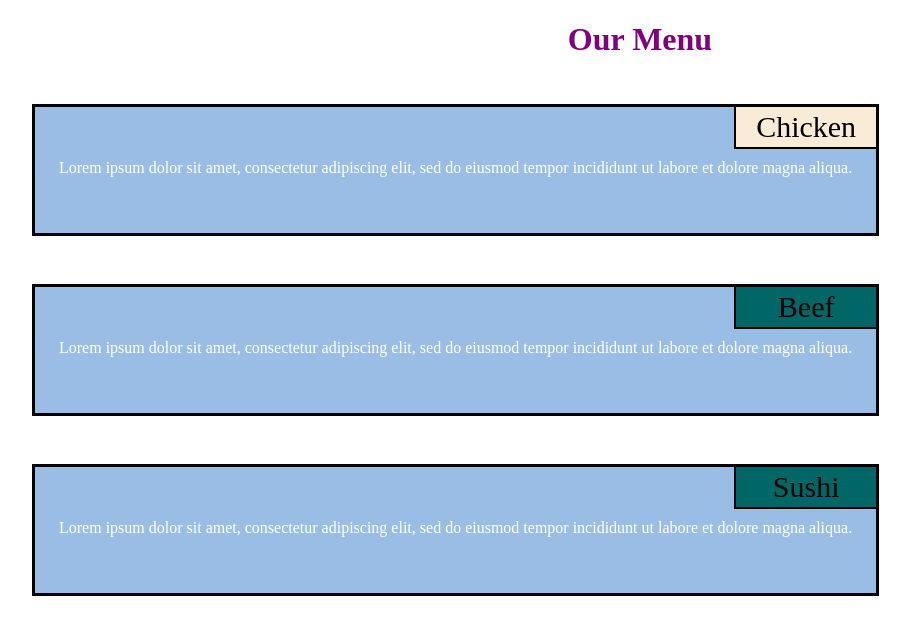
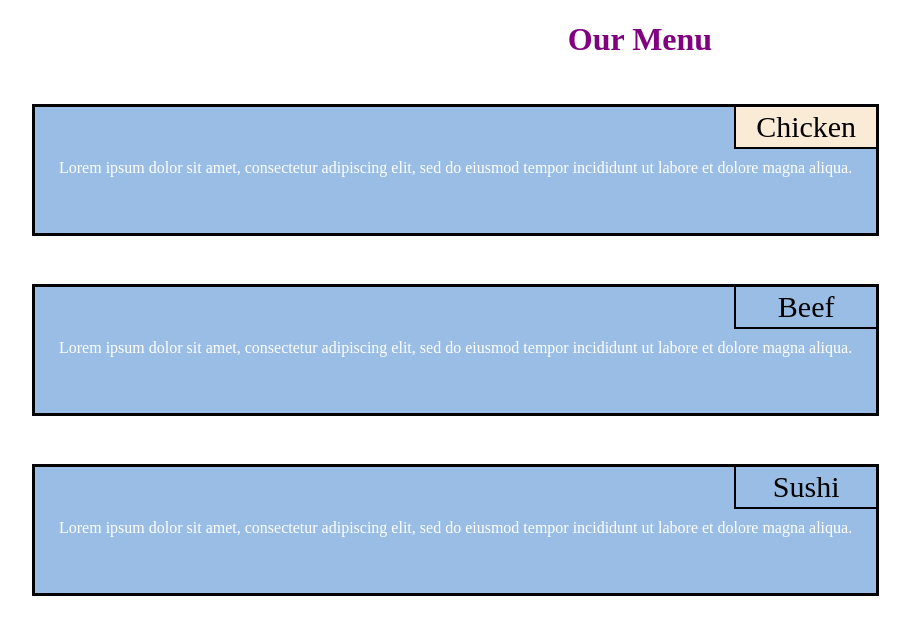
Before and after one commit to remozdemir/irem_ozdemir-odev1-, a plain HTML site: page index.html in a window 1280 px wide. Shown: the whole page, without its empty margins (0-910 px from the left). Drawn offline with Linux system fonts and the light colour scheme.

Commit message:
Update style.css

```diff
--- a/style.css
+++ b/style.css
@@ -38,7 +38,7 @@
     border-color: #000;
     color: black;
     border-style: solid;
-    background-color: #006666;
+
     font-size: 30px;
     line-height: 30px;
     }
```
